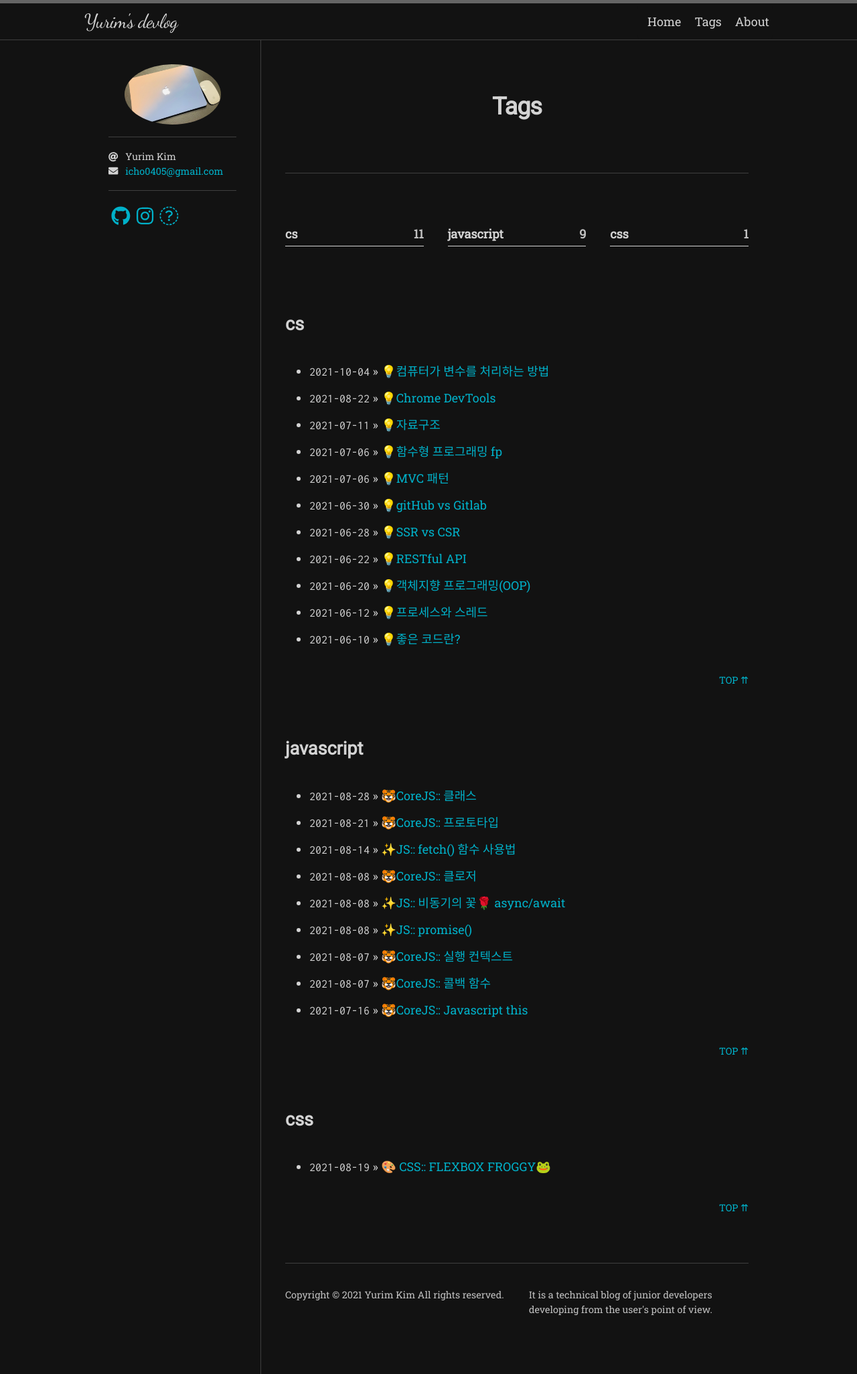
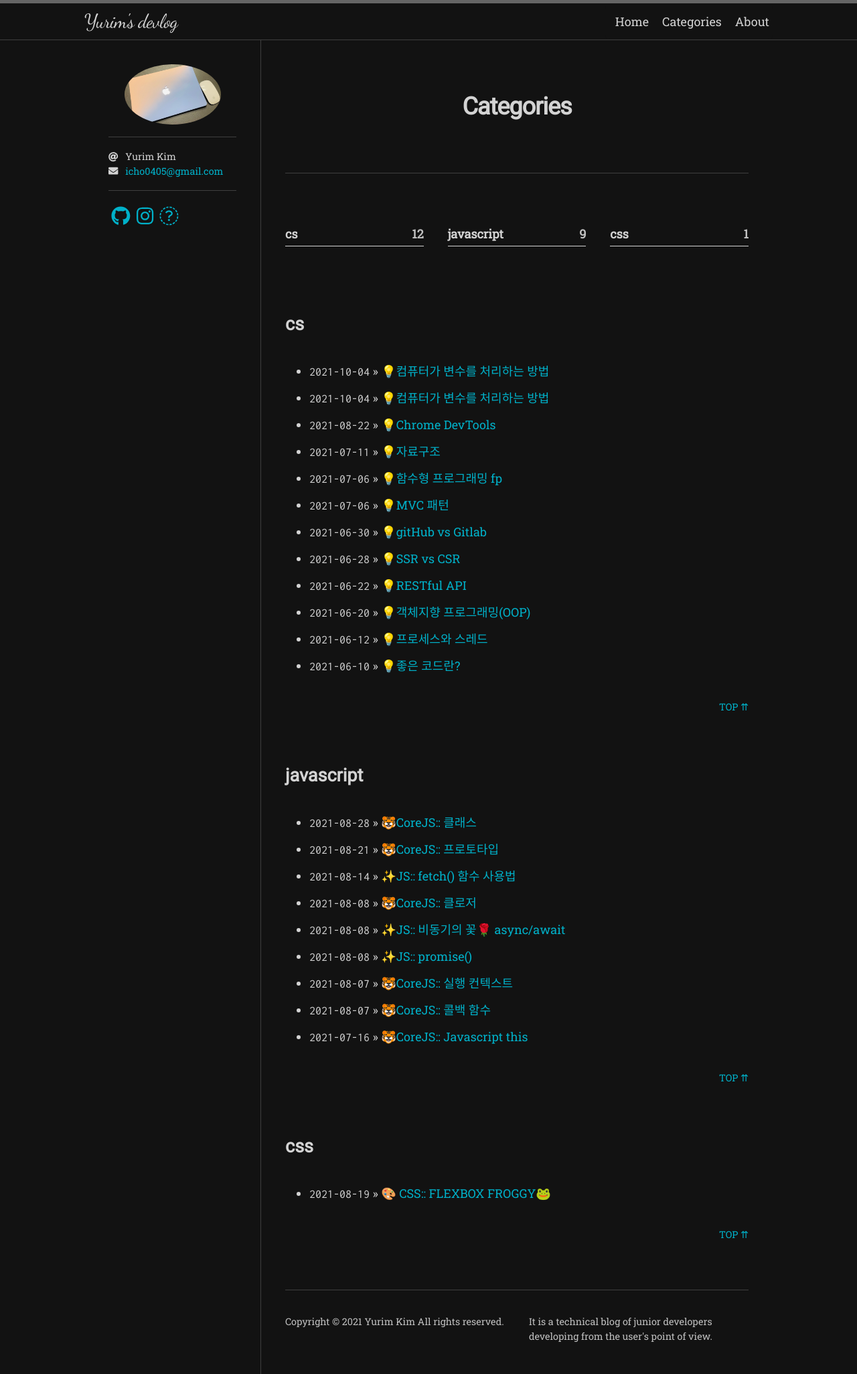
Before and after one commit to yurim45/yurim45.github.io, a Jekyll site: the page built from tags.md, in a window 1280 px wide. Shown: the whole page at 67% size. Built offline with Jekyll 4.4.1, drawn with Linux system fonts in a browser that asks for light colours; nearby versions of some CDN libraries; some web fonts are replaced.

Commit message:
modify: nav

```diff
--- a/_data/navigation.yml
+++ b/_data/navigation.yml
@@ -1,6 +1,6 @@
 - title: Home
   url: /
-- title: Tags
+- title: Categories
   url: /tags
 # - title: DevCS
 #   url: /cs
--- /dev/null
+++ b/_posts/2021-10-09-.md
@@ -0,0 +1,17 @@
+---
+title: "💡컴퓨터가 변수를 처리하는 방법"
+tags:
+  - [CS]
+permalink: /cs/variableHandling
+
+navigation: true
+toc: true
+toc_sticky: true
+
+date: 2021-10-04
+last_modified_at: 2021-10-04
+---
+
+![]()
+
+`개인 공부 과정을 기록합니다.`
--- a/tags.md
+++ b/tags.md
@@ -1,6 +1,6 @@
 ---
 layout: archive-taxonomies
 type: tags
-title: Tags
+title: Categories
 permalink: /tags/
 ---
```
Also changed, not shown: about.md (+3 -3 lines).
